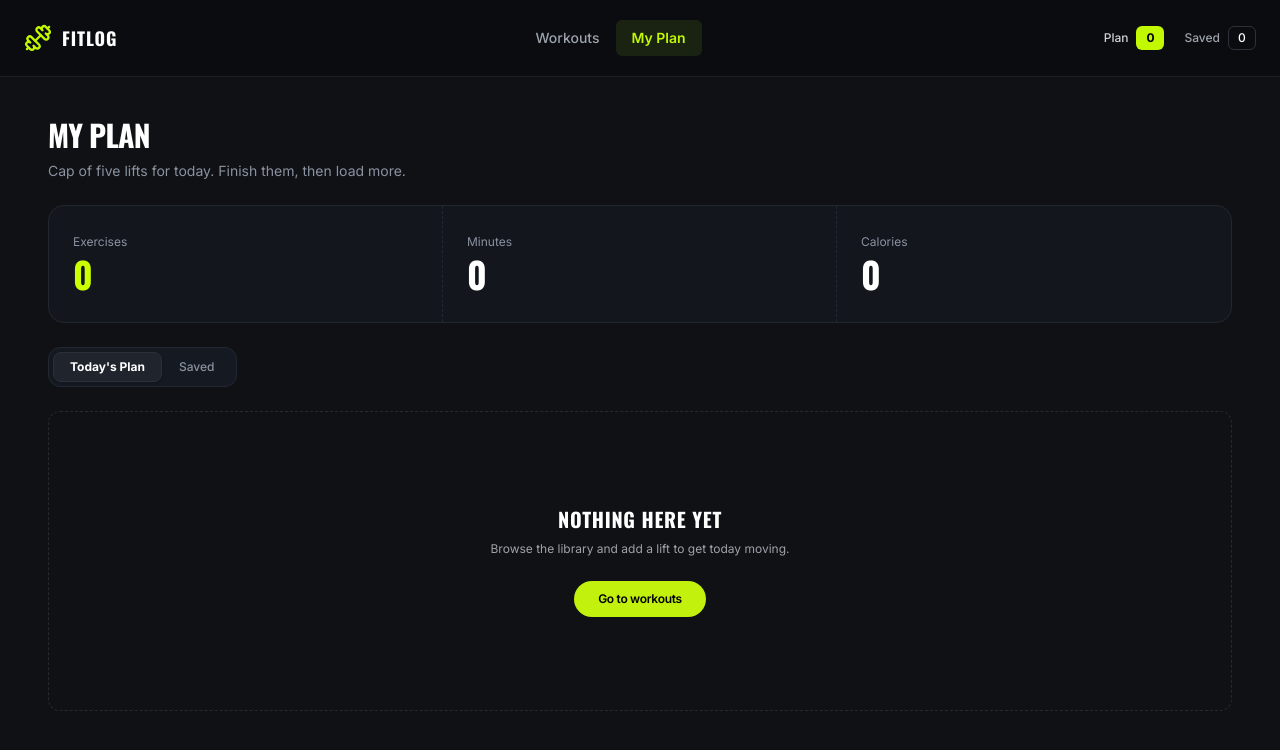
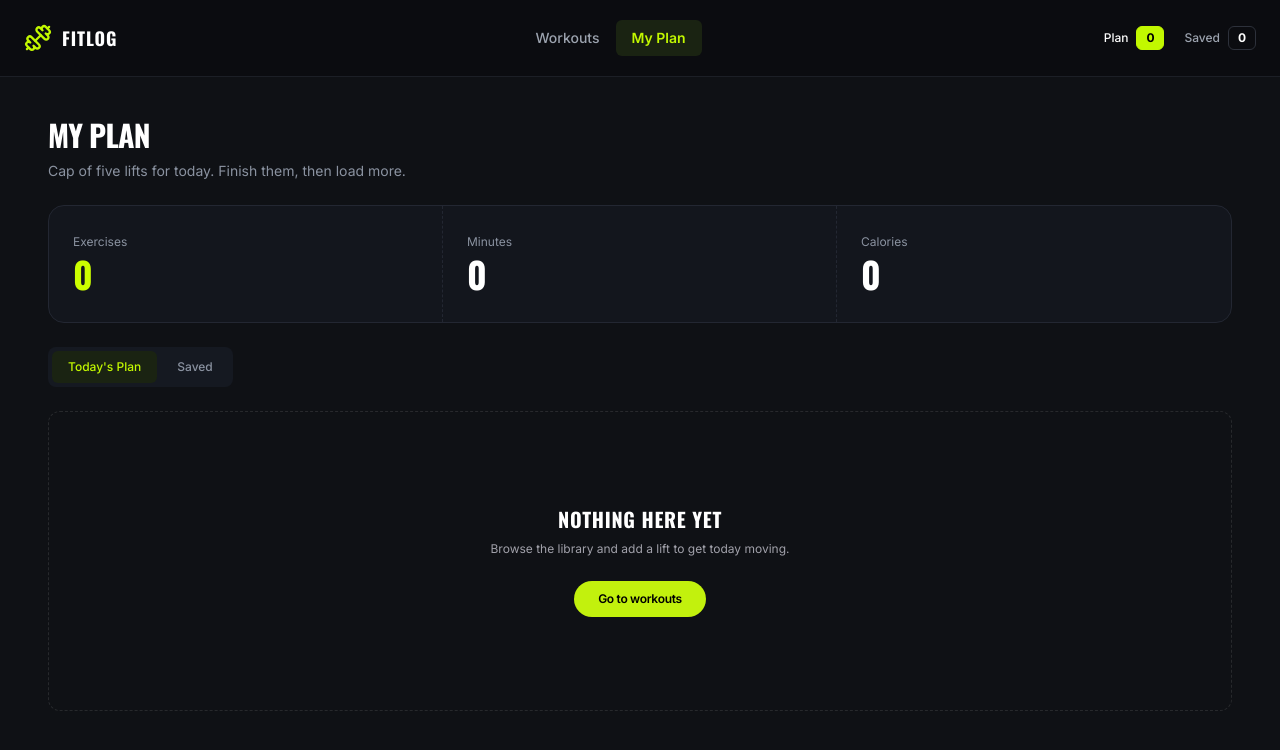
Before and after one commit to foysaliio/fitlog, a Next.js app: page /my-plan in a window 1280 px wide. Shown: the top 750 px of the page. Built offline with nearby package versions, Linux system fonts and the light colour scheme.

Commit message:
feat: improve my plan navigation and workout interactions

```diff
--- a/src/app/my-plan/page.tsx
+++ b/src/app/my-plan/page.tsx
@@ -1,5 +1,15 @@
 import MyPlanContent from "@/components/my-plan/MyPlanContent";
 
-export default function MyPlanPage() {
-  return <MyPlanContent />;
+interface MyPlanPageProps {
+  searchParams: Promise<{
+    tab?: string;
+  }>;
 }
+
+export default async function MyPlanPage({ searchParams }: MyPlanPageProps) {
+  const { tab } = await searchParams;
+
+  const initialTab = tab === "saved" ? "saved" : "plan";
+
+  return <MyPlanContent initialTab={initialTab} />;
+}
--- a/src/components/layout/Navbar.tsx
+++ b/src/components/layout/Navbar.tsx
@@ -4,10 +4,17 @@ import { useWorkout } from "@/context/WorkoutContext";
 
 import { Dumbbell } from "lucide-react";
 import Link from "next/link";
-import { usePathname } from "next/navigation";
+import { usePathname, useSearchParams } from "next/navigation";
 
 const Navbar = () => {
   const pathname = usePathname();
+  const searchParams = useSearchParams();
+
+  const currentTab = searchParams.get("tab");
+
+  const isPlanStatusActive = pathname === "/my-plan" && currentTab !== "saved";
+
+  const isSavedStatusActive = pathname === "/my-plan" && currentTab === "saved";
 
   const { plan, saved } = useWorkout();
 
@@ -58,24 +65,46 @@ const Navbar = () => {
         </nav>
 
         {/* Status */}
-        <Link
-          href="/my-plan"
-          className="flex items-center gap-3 text-xs sm:gap-5"
-        >
-          <span className="flex items-center gap-2 font-medium text-fit-muted-light">
+
+        <div className="flex items-center gap-3 text-xs sm:gap-5">
+          {/* Plan */}
+          <Link
+            href="/my-plan?tab=plan"
+            className={`flex items-center gap-2 font-medium transition-colors ${
+              isPlanStatusActive ? "text-white" : "text-fit-muted-light"
+            }`}
+          >
             Plan
-            <span className="inline-flex h-6 min-w-7 items-center justify-center rounded-md bg-fit-accent-alt px-1.5 leading-none font-bold text-black">
+            <span
+              className={`inline-flex h-6 min-w-7 items-center justify-center rounded-md border px-1.5 leading-none font-bold transition-colors ${
+                isPlanStatusActive
+                  ? "border-fit-accent-alt bg-fit-accent-alt text-black"
+                  : "border-[#2d313b] bg-transparent text-white"
+              }`}
+            >
               {planCount}
             </span>
-          </span>
+          </Link>
 
-          <span className="flex items-center gap-2 font-medium text-fit-muted">
+          {/* Saved */}
+          <Link
+            href="/my-plan?tab=saved"
+            className={`flex items-center gap-2 font-medium transition-colors ${
+              isSavedStatusActive ? "text-white" : "text-fit-muted"
+            }`}
+          >
             Saved
-            <span className="inline-flex h-6 min-w-7 items-center justify-center rounded-md border border-[#2d313b] px-1.5 leading-none text-white">
+            <span
+              className={`inline-flex h-6 min-w-7 items-center justify-center rounded-md border px-1.5 leading-none font-bold transition-colors ${
+                isSavedStatusActive
+                  ? "border-fit-accent-alt bg-fit-accent-alt text-black"
+                  : "border-[#2d313b] bg-transparent text-white"
+              }`}
+            >
               {savedCount}
             </span>
-          </span>
-        </Link>
+          </Link>
+        </div>
 
         {/* Mobile Navigation */}
         <nav className="flex w-full items-center justify-center gap-2 border-t border-[#1c1f26] pt-3 sm:hidden">
--- a/src/components/my-plan/MyPlanContent.tsx
+++ b/src/components/my-plan/MyPlanContent.tsx
@@ -1,16 +1,23 @@
 "use client";
 
 import Link from "next/link";
-import { useState } from "react";
+import { useRouter } from "next/navigation";
 
 import { useWorkout } from "@/context/WorkoutContext";
+import MyPlanWorkoutCard from "./MyPlanWorkoutCard";
 
 type PlanTab = "plan" | "saved";
 
-const MyPlanContent = () => {
+interface MyPlanContentProps {
+  initialTab: PlanTab;
+}
+
+const MyPlanContent = ({ initialTab }: MyPlanContentProps) => {
+  const router = useRouter();
+
   const { plan, saved } = useWorkout();
 
-  const [activeTab, setActiveTab] = useState<PlanTab>("plan");
+  const activeTab = initialTab;
 
   const totalMinutes = plan.reduce(
     (total, workout) => total + workout.duration,
@@ -23,6 +30,12 @@ const MyPlanContent = () => {
   );
 
   const activeWorkouts = activeTab === "plan" ? plan : saved;
+
+  const handleTabChange = (tab: PlanTab) => {
+    router.replace(`/my-plan?tab=${tab}`, {
+      scroll: false,
+    });
+  };
 
   return (
     <main className="min-h-screen bg-fit-bg">
@@ -70,14 +83,14 @@ const MyPlanContent = () => {
 
         {/* Tabs */}
         <div className="mt-6 flex">
-          <div className="flex h-10 items-center rounded-xl border border-fit-border bg-[#151921] p-1">
+          <div className="flex items-center gap-1 rounded-lg bg-[#151921] p-1">
             <button
               type="button"
-              onClick={() => setActiveTab("plan")}
-              className={`h-7.5 rounded-lg px-4 text-xs transition ${
+              onClick={() => handleTabChange("plan")}
+              className={`h-8 rounded-md px-4 text-xs font-medium transition-colors ${
                 activeTab === "plan"
-                  ? "border border-[#2b303d] bg-[#1f242d] font-bold text-white shadow-sm"
-                  : "border border-transparent font-medium text-[#8a92a0]"
+                  ? "bg-[#1a2312] text-fit-accent-alt"
+                  : "text-[#8a92a0] hover:text-white"
               }`}
             >
               Today&apos;s Plan
@@ -85,11 +98,11 @@ const MyPlanContent = () => {
 
             <button
               type="button"
-              onClick={() => setActiveTab("saved")}
-              className={`h-7.5 rounded-lg px-4 text-xs transition ${
+              onClick={() => handleTabChange("saved")}
+              className={`h-8 rounded-md px-4 text-xs font-medium transition-colors ${
                 activeTab === "saved"
-                  ? "border border-[#2b303d] bg-[#1f242d] font-bold text-white shadow-sm"
-                  : "border border-transparent font-medium text-[#8a92a0]"
+                  ? "bg-[#1a2312] text-fit-accent-alt"
+                  : "text-[#8a92a0] hover:text-white"
               }`}
             >
               Saved
@@ -117,10 +130,15 @@ const MyPlanContent = () => {
               </Link>
             </div>
           ) : (
-            <p className="text-sm text-[#8a92a0]">
-              {activeWorkouts.length} workout
-              {activeWorkouts.length > 1 ? "s" : ""} ready.
-            </p>
+            <div className="space-y-4">
+              {activeWorkouts.map((workout) => (
+                <MyPlanWorkoutCard
+                  key={workout.id}
+                  workout={workout}
+                  variant={activeTab}
+                />
+              ))}
+            </div>
           )}
         </section>
       </div>
--- /dev/null
+++ b/src/components/my-plan/MyPlanWorkoutCard.tsx
@@ -0,0 +1,112 @@
+"use client";
+
+import { Check, Clock3, Flame, Star, X } from "lucide-react";
+import Image from "next/image";
+import Link from "next/link";
+
+import { useWorkout } from "@/context/WorkoutContext";
+import type { Workout } from "@/types/workout";
+
+interface MyPlanWorkoutCardProps {
+  workout: Workout;
+  variant: "plan" | "saved";
+}
+
+const MyPlanWorkoutCard = ({ workout, variant }: MyPlanWorkoutCardProps) => {
+  const { completedIds, markAsDone, removeFromPlan, removeFromSaved } =
+    useWorkout();
+
+  const isCompleted = completedIds.includes(workout.id);
+
+  const handleRemove = () => {
+    if (variant === "plan") {
+      removeFromPlan(workout.id);
+      return;
+    }
+
+    removeFromSaved(workout.id);
+  };
+
+  return (
+    <article className="flex flex-col gap-4 rounded-2xl border border-fit-border bg-[#14171e] p-4 md:flex-row md:items-center md:justify-between">
+      {/* Workout Info */}
+      <div className="flex min-w-0 items-center gap-4">
+        {/* Thumbnail */}
+        <div className="relative h-20 w-36 shrink-0 overflow-hidden rounded-xl bg-[#1f2937]">
+          <Image
+            src={workout.image}
+            alt={workout.name}
+            fill
+            sizes="144px"
+            className="object-cover"
+          />
+        </div>
+
+        {/* Details */}
+        <div className="min-w-0">
+          <h2 className="font-display text-base font-bold tracking-[0.4px] text-white uppercase">
+            {workout.name}
+          </h2>
+
+          <p className="mt-0.5 text-xs text-fit-muted">{workout.equipment}</p>
+
+          {/* Stats */}
+          <div className="mt-1.5 flex flex-wrap items-center gap-x-4 gap-y-1 text-xs text-fit-muted">
+            <span className="flex items-center gap-1.5">
+              <Clock3 className="text-fit-accent" size={14} strokeWidth={1.7} />
+              {workout.duration} min
+            </span>
+
+            <span className="flex items-center gap-1.5">
+              <Flame className="text-fit-accent" size={14} strokeWidth={1.7} />
+              {workout.caloriesBurned} kcal
+            </span>
+
+            <span className="flex items-center gap-1.5">
+              <Star className="text-fit-accent" size={14} strokeWidth={1.7} />
+              {workout.rating}
+            </span>
+          </div>
+        </div>
+      </div>
+
+      {/* Actions */}
+      <div className="flex shrink-0 flex-wrap items-center gap-3">
+        <Link
+          href={`/workouts/${workout.id}`}
+          className="inline-flex h-8.5 min-w-27 items-center justify-center rounded-full border border-[#374151] px-4.5 text-xs font-normal text-white transition hover:border-[#6b7280] hover:bg-white/5"
+        >
+          View Details
+        </Link>
+
+        {variant === "plan" && (
+          <button
+            type="button"
+            onClick={() => markAsDone(workout.id)}
+            disabled={isCompleted}
+            className={`inline-flex h-8 min-w-32.5 items-center justify-center gap-1.5 rounded-full px-4 text-xs font-semibold transition ${
+              isCompleted
+                ? "cursor-default bg-[#252a32] text-fit-muted"
+                : "bg-fit-accent text-black hover:brightness-95"
+            }`}
+          >
+            <Check size={14} strokeWidth={2} />
+
+            {isCompleted ? "Done" : "Mark as Done"}
+          </button>
+        )}
+
+        <button
+          type="button"
+          onClick={handleRemove}
+          aria-label={`Remove ${workout.name}`}
+          className="inline-flex size-7 items-center justify-center text-fit-muted transition hover:text-white"
+        >
+          <X size={16} />
+        </button>
+      </div>
+    </article>
+  );
+};
+
+export default MyPlanWorkoutCard;
```
